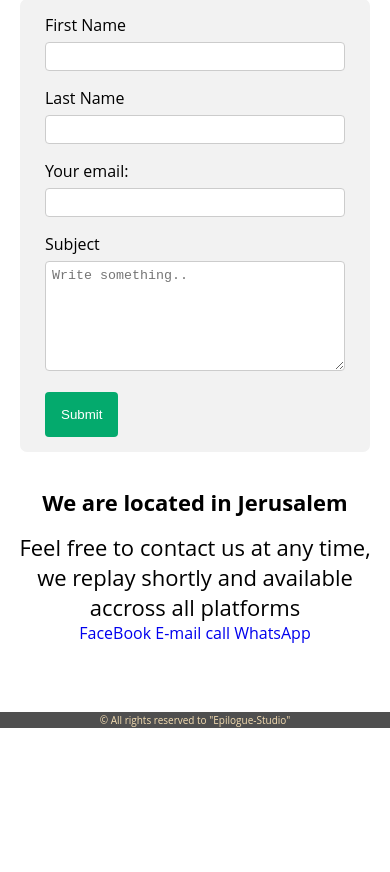
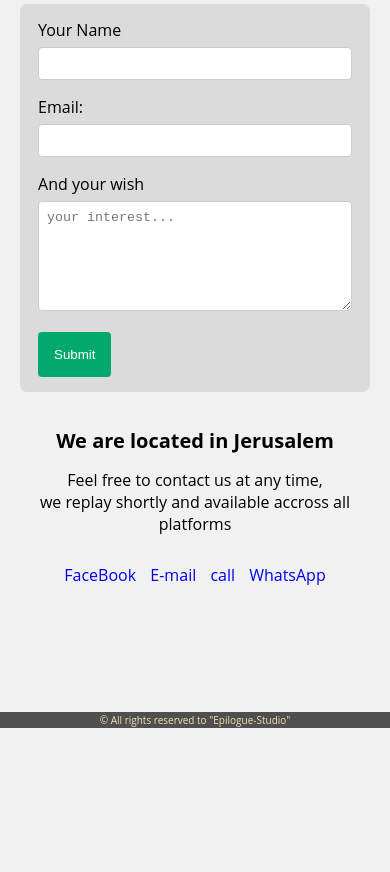
Before and after one commit to michaeli10m/Video-Editing-Site, a plain HTML site: page pages/contact.html in a window 390 px wide. Shown: the part 116-988 px from the top of the page. Drawn offline with Linux system fonts and the light colour scheme; some packages are replaced by stand-ins of ours.

Commit message:
Add files via upload
lasy

```diff
--- a/CSS/contact-mobile.css
+++ b/CSS/contact-mobile.css
@@ -15,6 +15,7 @@
     .page-header {
         padding: 15px;
         padding-bottom: 0;
+        margin-top: 5px;
         font-size: 22px;
         display: block;
         text-align: center;
@@ -22,13 +23,15 @@
     .location-about {
         padding: 15px;
         padding-bottom: 0;
-        font-size: 22px;
         display: block;
         text-align: center;
     }
+    h3.location-about {
+        font-size: 20px;
+    }
     label.logo a {
         float: none;
-        display: block;
+        /* display: block; */
         /* margin-left: 20pt */
     }
     label.logo {
@@ -52,7 +55,7 @@
         position: initial;
         width: 100%;
         margin: 0;
-        padding: 15px 25px;
+        padding: 15px 18px;
     }
     .contact-info ul,
     .contact-info p,
--- a/CSS/contact.css
+++ b/CSS/contact.css
@@ -9,11 +9,17 @@
     margin-bottom: 20px;
 }
 
+body {
+    background: #f1f1f1;
+}
+
 .contact-info ul {
     float: none;
+    padding: 25px;
 }
 
 .contact-info ul li {
+    padding: 5px;
     display: inline-block;
     line-height: 20px;
     margin: 0;
@@ -26,14 +32,9 @@
     text-align: right;
 }
 
-
-/* body {
-    font-family: Arial, Helvetica, sans-serif;
-} */
-
 .form-container {
     border-radius: 7px;
-    background-color: #f2f2f2;
+    background-color: #dbdbdb;
     padding: 23px 25px;
     margin: 3vh 5vw 3vh 3.5vw;
 }
@@ -55,11 +56,19 @@
     position: absolute;
 }
 
+
+/* body {
+    font-family: Arial, Helvetica, sans-serif;
+} */
+
+
+/* contact form  */
+
 input[type=text],
 input[type=email],
 textarea {
     width: 100%;
-    padding: 6px;
+    padding: 8px;
     border: 1px solid #ccc;
     border-radius: 4px;
     margin-top: 6px;
--- a/CSS/main.css
+++ b/CSS/main.css
@@ -30,7 +30,7 @@ div {
 }
 
 
-/* color of the page tab once page is changed */
+/*page tab bcg color - on page changed */
 
 .tab-select a {
     background-color: gray;
@@ -105,7 +105,7 @@ nav ul li a {
 }
 
 #check {
-    display: none;
+    opacity: 0;
 }
 
 
@@ -127,6 +127,7 @@ nav ul li a {
     }
     .checkbtn {
         display: block;
+        opacity: 1;
     }
     nav ul {
         position: fixed;
@@ -156,7 +157,7 @@ nav ul li a {
     }
     #check:checked~ul {
         left: 0;
-        transition: 0.9s;
+        transition: 0.7s;
         -webkit-box-shadow: -3px 0px 15px 4px rgba(0, 0, 0, 0.64);
         box-shadow: -3px 0px 15px 4px rgba(0, 0, 0, 0.64);
     }
--- a/pages/contact.html
+++ b/pages/contact.html
@@ -48,17 +48,17 @@
         <div class="form-container">
             <form action="../index.html">
 
-                <label for="fname">First Name</label>
-                <input type="text" id="fname" name="firstname" placeholder="">
+                <label for="fname">Your Name</label>
+                <input type="text" id="fname" name="name" placeholder="">
 
-                <label for="lname">Last Name</label>
-                <input type="text" id="lname" name="lastname" placeholder="">
+                <!-- <label for="lname">Last Name</label>
+                <input type="text" id="lname" name="lastname" placeholder=""> -->
 
-                <label for="email">Your email:</label>
+                <label for="email">Email:</label>
                 <input type="email" id="email" name="email" placeholder="">
 
-                <label for="subject">Subject</label>
-                <textarea id="subject" name="subject" placeholder="Write something.." style="height:110px"></textarea>
+                <label for="subject">And your wish </label>
+                <textarea id="subject" name="subject" placeholder="your interest..." style="height:110px"></textarea>
 
                 <input type="submit" value="Submit">
             </form>
@@ -67,15 +67,14 @@
 
     <div class="contact-info">
         <h3 class="location-about">We are located in Jerusalem</h3>
-        <p class="location-about">Feel free to contact us at any time, we replay shortly and available accross all platforms </p>
+        <p class="location-about">Feel free to contact us at any time,<br> we replay shortly and available accross all platforms </p>
         <ul>
-            <li><a href="https://www.facebook.com/EpilogueStudioIsrael" target="_blank">FaceBook</a></li>
-            <li><a href="mailto: abc@example.com" target="_blank">E-mail</a></li>
-            <li><a href="tel:055-970-1584" target="_blank">call</a></li>
-            <li><a href="https://api.whatsapp.com/send?phone=972559701584" target="_blank">WhatsApp</a></li>
+            <li class="fb"><a href="https://www.facebook.com/EpilogueStudioIsrael" target="_blank">FaceBook</a></li>
+            <li class="mail"><a href="mailto: michaeli10m@gmail.com" target="_blank">E-mail</a></li>
+            <li class="phone"><a href="tel:055-970-1584" target="_blank">call</a></li>
+            <li class="whatsApp"><a href="https://api.whatsapp.com/send?phone=972559701584" target="_blank">WhatsApp</a></li>
         </ul>
     </div>
-
     <div class="map-container" id="map">
         <!-- <h3>We are located in Jerusalem</h3> -->
         <script src="https://maps.googleapis.com/maps/api/js?key=AIzaSyDAxYIhxw3DB3FKsTrz0aEeZoivMLRScBQ&callback=initMap&libraries=&v=weekly" async></script>
```
Also changed, not shown: pages/about.html (+3 -1 lines), pages/info.html (+2 -1 lines), pages/photos.html (+2 -1 lines), pages/videos.html (+2 -1 lines).
